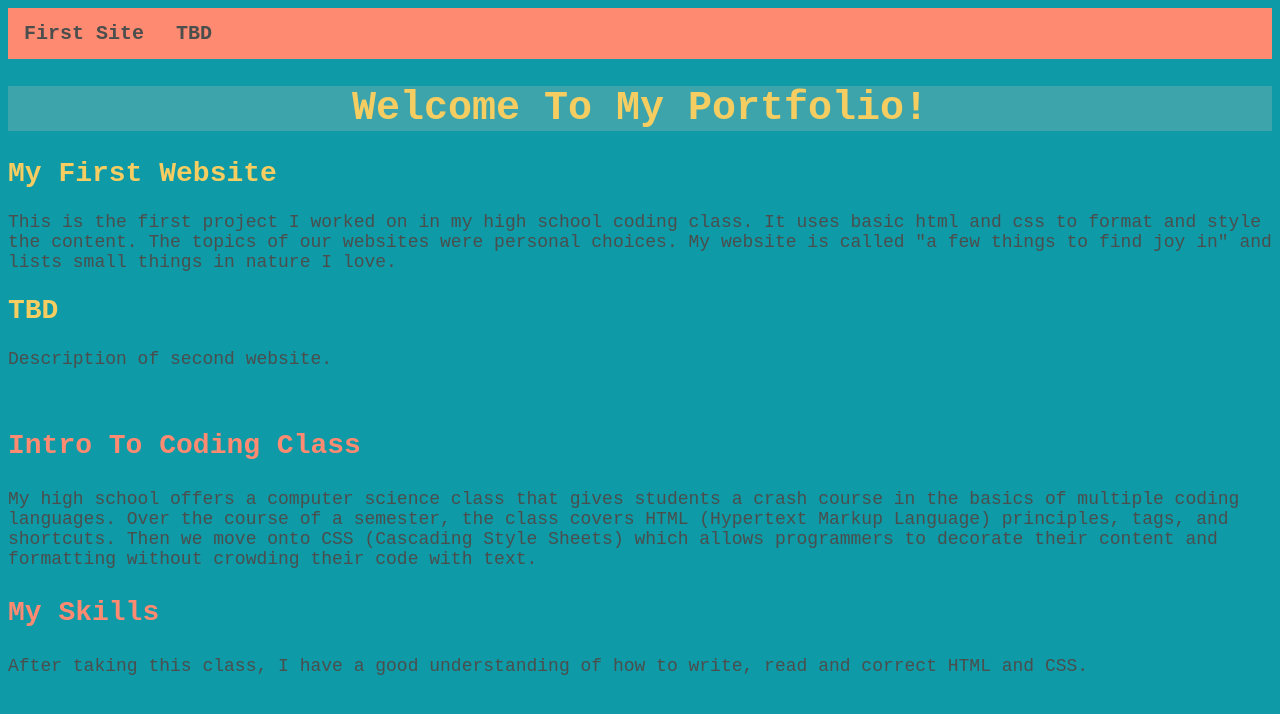
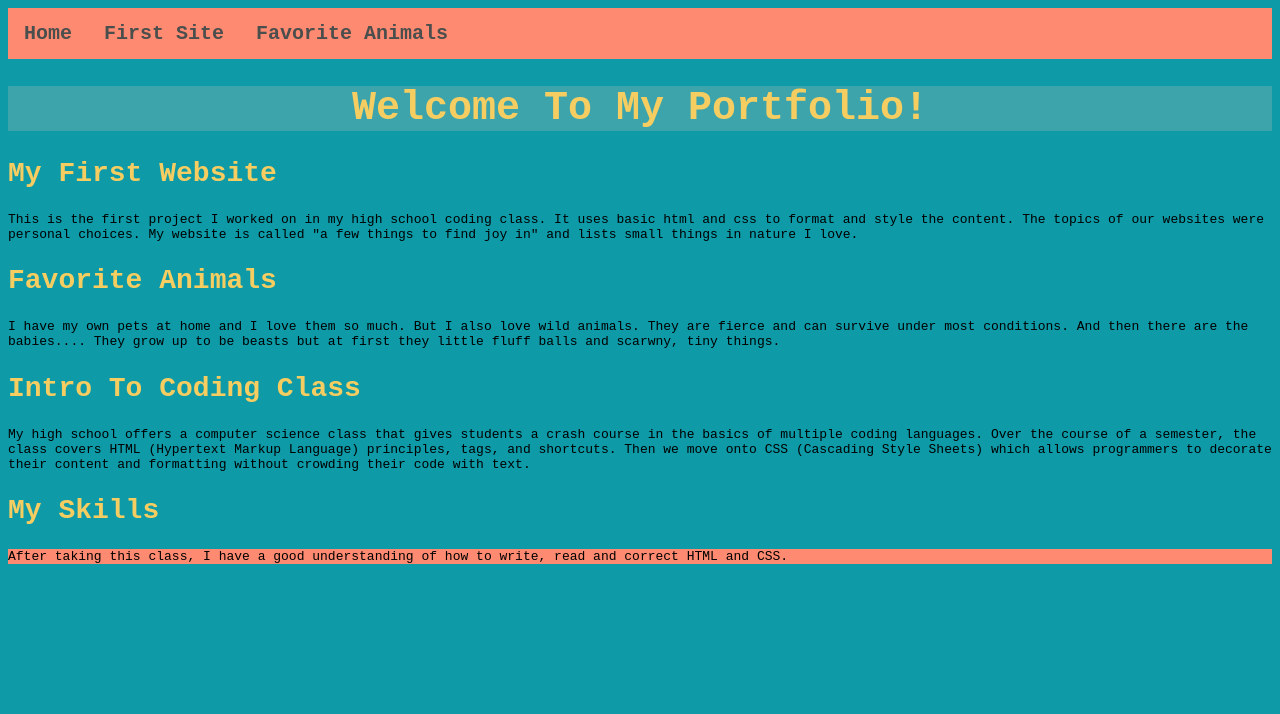
Before and after one commit to Ms-Heft-s-Classroom/portfolio-kellyb11, a plain HTML site: page index.html in a window 1280 px wide. Drawn offline with Linux system fonts and the light colour scheme.

Commit message:
Update index.html
Changing "My skills" to unordered list

```diff
--- a/index.html
+++ b/index.html
@@ -5,25 +5,28 @@
     </head>
     <title>Kelly Burke Portfolio</title>
     <body>
-        <ul>
-            <li><a href="first-site.html">First Site</a></li>
-            <li><a href="">TBD</a></li>
-        </ul>
+        <ul class="navbar">
+            <li class="tabs"><a href="index.html">Home</a></li>
+            <li class="tabs"><a href="first-site.html">First Site</a></li>
+            <li class="tabs"><a href="animals.html">Favorite Animals</a></li>
+        </ul class="navbar">
 
         <h1>Welcome To My Portfolio!</h1>
 
         <h2>My First Website</h2>
-        <p>This is the first project I worked on in my high school coding class. It uses basic html and css to format and style the content. The topics of our websites were personal choices. My website is called "a few things to find joy in" and lists small things in nature I love.</p>
+        <p1>This is the first project I worked on in my high school coding class. It uses basic html and css to format and style the content. The topics of our websites were personal choices. My website is called "a few things to find joy in" and lists small things in nature I love.</p1>
 
-        <h2>TBD</h2>
-        <p>Description of second website.</p>
+        <h2>Favorite Animals</h2>
+        <p1>I have my own pets at home and I love them so much. But I also love wild animals. They are fierce and can survive under most conditions. And then there are the babies.... They grow up to be beasts but at first they little fluff balls and scarwny, tiny things.</p1>
 
         <br>
 
-        <h3>Intro To Coding Class</h3>
-        <p>My high school offers a computer science class that gives students a crash course in the basics of multiple coding languages. Over the course of a semester, the class covers HTML (Hypertext Markup Language) principles, tags, and shortcuts. Then we move onto CSS (Cascading Style Sheets) which allows programmers to decorate their content and formatting without crowding their code with text.</p>
+        <h2>Intro To Coding Class</h2>
+        <p1>My high school offers a computer science class that gives students a crash course in the basics of multiple coding languages. Over the course of a semester, the class covers HTML (Hypertext Markup Language) principles, tags, and shortcuts. Then we move onto CSS (Cascading Style Sheets) which allows programmers to decorate their content and formatting without crowding their code with text.</p1>
 
-        <h3>My Skills</h3>
-        <p>After taking this class, I have a good understanding of how to write, read and correct HTML and CSS. </p>
+        <h2>My Skills</h2>
+        <ul>
+            <li>After taking this class, I have a good understanding of how to write, read and correct HTML and CSS.</li>
+        </ul>
     </body>
 </html>
```
